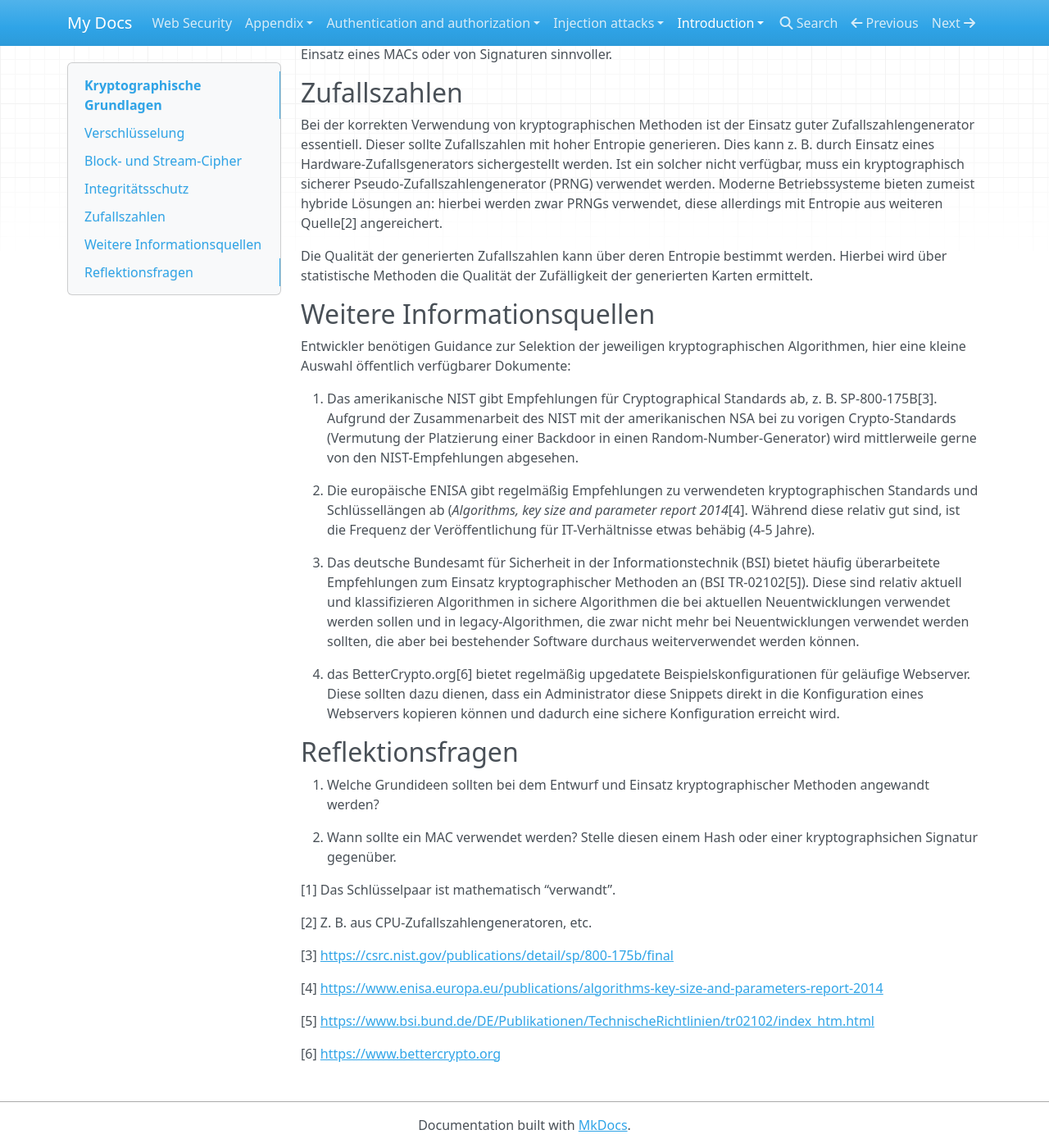
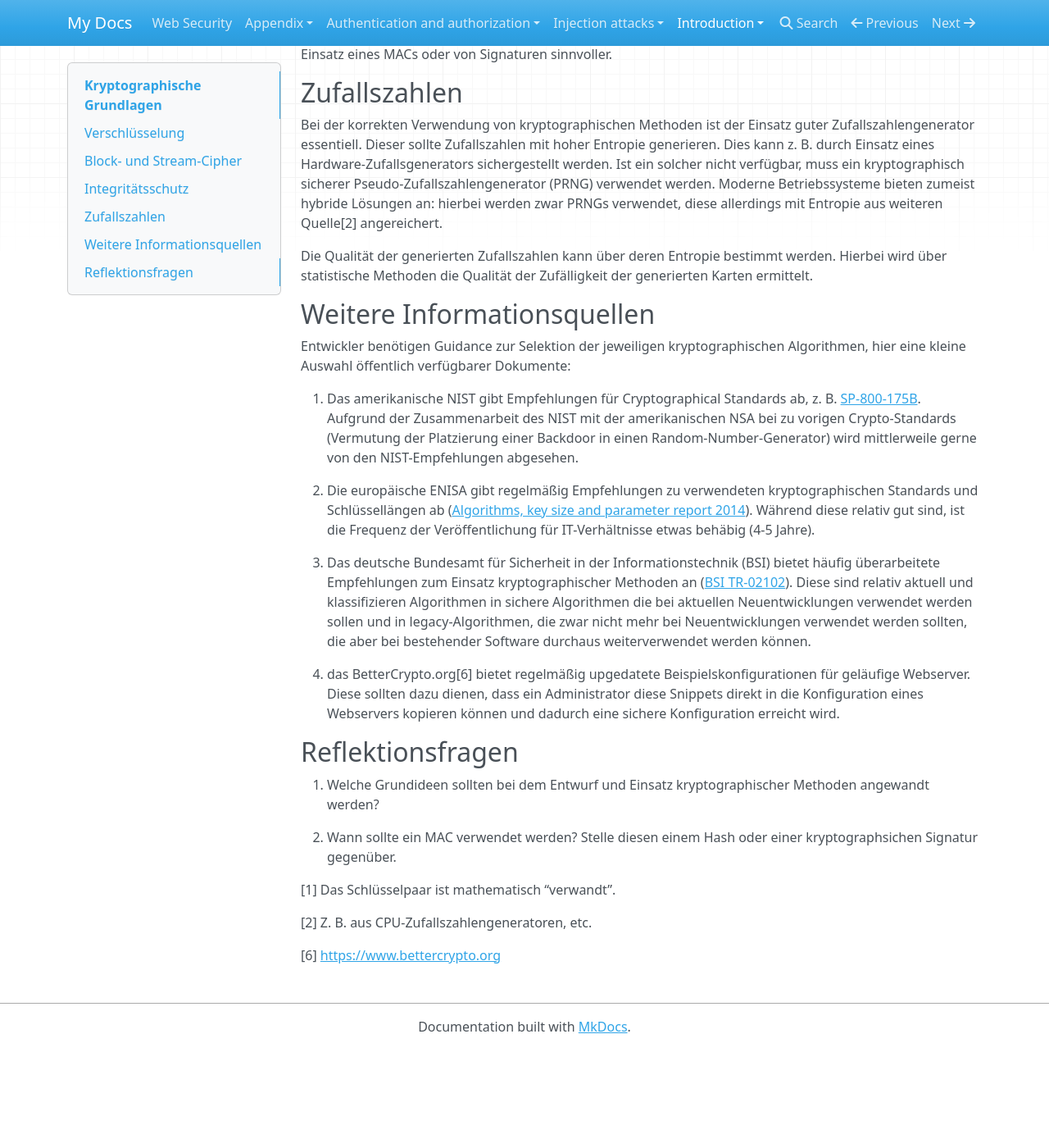
Before and after one commit to andreashappe/web-security, an MkDocs documentation site: the page built from docs/introduction/crypto_basics.md, in a window 1280 px wide and 1400 px high, scrolled down 2244 px. Shown: the whole window at 82% size. Built offline with MkDocs 1.6.1, drawn with Linux system fonts in a browser that asks for light colours; nearby versions of some CDN libraries; after the commit the page ends 3524 px from its top, so only the background shows below that.

Commit message:
switch some links

```diff
--- a/docs/introduction/crypto_basics.md
+++ b/docs/introduction/crypto_basics.md
@@ -155,21 +155,21 @@ kryptographischen Algorithmen, hier eine kleine Auswahl öffentlich
 verfügbarer Dokumente:
 
 1.  Das amerikanische NIST gibt Empfehlungen für Cryptographical
-    Standards ab, z. B. SP-800-175B[3]. Aufgrund der Zusammenarbeit des
+    Standards ab, z. B. [SP-800-175B](https://csrc.nist.gov/publications/detail/sp/800-175b/final). Aufgrund der Zusammenarbeit des
     NIST mit der amerikanischen NSA bei zu vorigen Crypto-Standards
     (Vermutung der Platzierung einer Backdoor in einen
     Random-Number-Generator) wird mittlerweile gerne von den
     NIST-Empfehlungen abgesehen.
 
 2.  Die europäische ENISA gibt regelmäßig Empfehlungen zu verwendeten
-    kryptographischen Standards und Schlüssellängen ab (*Algorithms, key
-    size and parameter report 2014*[4]. Während diese relativ gut sind,
+    kryptographischen Standards und Schlüssellängen ab ([Algorithms, key
+    size and parameter report 2014](https://www.enisa.europa.eu/publications/algorithms-key-size-and-parameters-report-2014)). Während diese relativ gut sind,
     ist die Frequenz der Veröffentlichung für IT-Verhältnisse etwas
     behäbig (4-5 Jahre).
 
 3.  Das deutsche Bundesamt für Sicherheit in der Informationstechnik
     (BSI) bietet häufig überarbeitete Empfehlungen zum Einsatz
-    kryptographischer Methoden an (BSI TR-02102[5]). Diese sind relativ
+    kryptographischer Methoden an ([BSI TR-02102](https://www.bsi.bund.de/DE/Publikationen/TechnischeRichtlinien/tr02102/index_htm.html)). Diese sind relativ
     aktuell und klassifizieren Algorithmen in sichere Algorithmen die
     bei aktuellen Neuentwicklungen verwendet werden sollen und in
     legacy-Algorithmen, die zwar nicht mehr bei Neuentwicklungen
@@ -194,10 +194,4 @@ verfügbarer Dokumente:
 
 [2] Z. B. aus CPU-Zufallszahlengeneratoren, etc.
 
-[3] <https://csrc.nist.gov/publications/detail/sp/800-175b/final>
-
-[4] <https://www.enisa.europa.eu/publications/algorithms-key-size-and-parameters-report-2014>
-
-[5] <https://www.bsi.bund.de/DE/Publikationen/TechnischeRichtlinien/tr02102/index_htm.html>
-
 [6] <https://www.bettercrypto.org>
```
Also changed, not shown: docs/authentication-and-authorization/authentication.md (+4 -6 lines), docs/authentication-and-authorization/session_management.md (+2 -2 lines), docs/authentication-and-authorization/sso.md (+1 -3 lines), docs/introduction/integration.md (+1 -1 lines).
